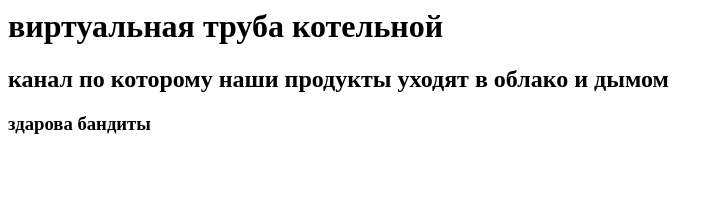
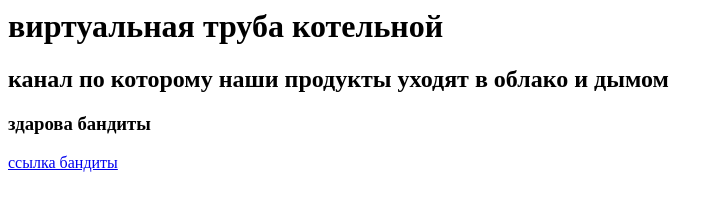
Before and after one commit to ars-kotelnaja/truba, a plain HTML site: page index.html in a window 1280 px wide. Shown: the whole page, without its empty margins (0-723 px from the left). Drawn offline with Linux system fonts and the light colour scheme.

Commit message:
Update index.html

```diff
--- a/index.html
+++ b/index.html
@@ -1,3 +1,4 @@
 <h1>виртуальная труба котельной</h1>
 <h2>канал по которому наши продукты уходят в облако и дымом</h2>
 <h3>здарова бандиты</h3>
+<a href="test.html">ссылка бандиты</a>
```
